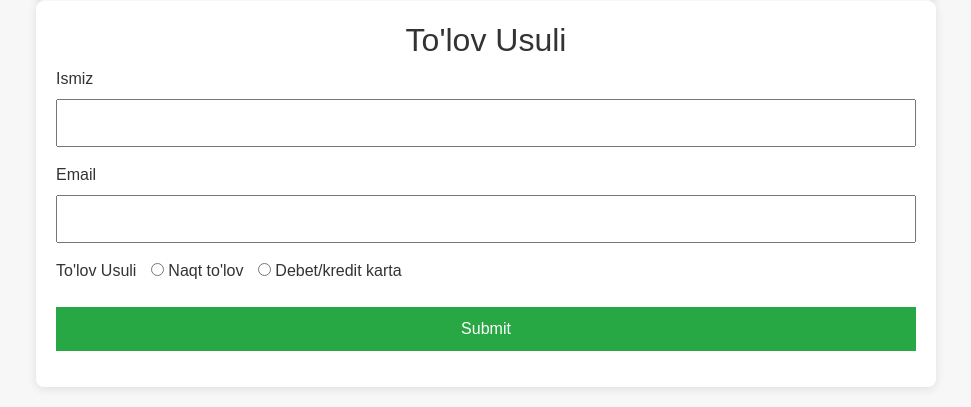
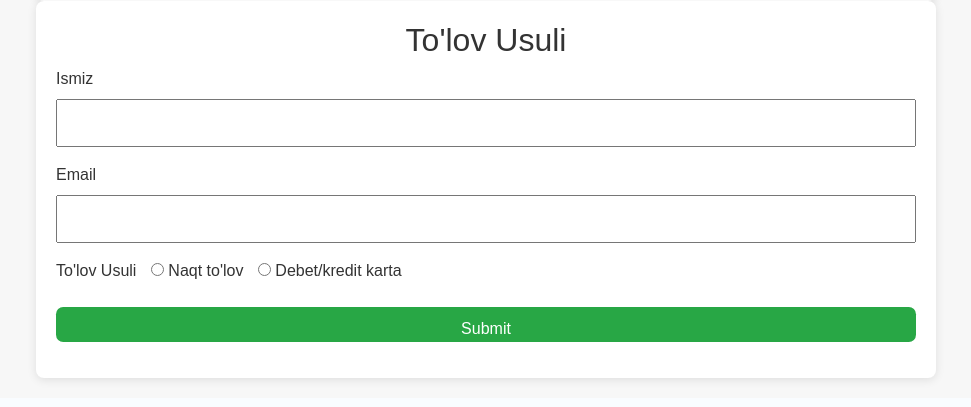
Before and after one commit to XaSaN29/restaran, a Django app: page /wishlist/ in a window 1280 px wide. Shown: the part 505-912 px from the top of the page, without its empty margins (154-1125 px from the left). After the commit the page ends 889 px from the top, so only its background shows below. Run offline with Django 5.2, Linux system fonts and the light colour scheme; a user stored in the database is signed in; data comes from the database, SQL or seed files in the repository; some libraries are stand-ins or nearby versions.

Commit message:
Order yarimi

```diff
--- a/apps/views.py
+++ b/apps/views.py
@@ -27,12 +27,7 @@ class IndexViewFast(ListView):
         return context
 
 
-
-
-
-
-
-class OrderView(DetailView):
+class OrderView(ListView):
     template_name = 'order.html'
     model = Order
 
--- a/templates/order.html
+++ b/templates/order.html
@@ -77,6 +77,7 @@
             correctLevel: QRCode.CorrectLevel.H,
           });
         </script>
+             <a href="{% url 'index' %}">Ortga</a>
          </div>
     </div>
 </div>
--- a/templates/wishlist.html
+++ b/templates/wishlist.html
@@ -396,7 +396,7 @@ gap: 50px;
         .show {
             display: block;
         }
-        button {
+        .button {
             display: block;
             width: 100%;
             padding: 10px;
@@ -405,7 +405,7 @@ gap: 50px;
             border: none;
             cursor: pointer;
         }
-        button:hover {
+        .button:hover {
             background: #218838;
         }
     </style>
@@ -630,7 +630,7 @@ gap: 50px;
 
 </div>
 
-</head>
+
 <body>
     <div class="container">
         <h2>To'lov Usuli</h2>
@@ -662,7 +662,9 @@ gap: 50px;
                 <label for="cvv">CVV</label>
                 <input type="number" id="cvv" name="cvv" placeholder="Enter CVV">
             </div>
-            <button type="submit">Submit</button>
+
+           <a href="{% url 'order' %}" class="button">Submit</a>
+
         </form>
     </div>
     <script>
```
